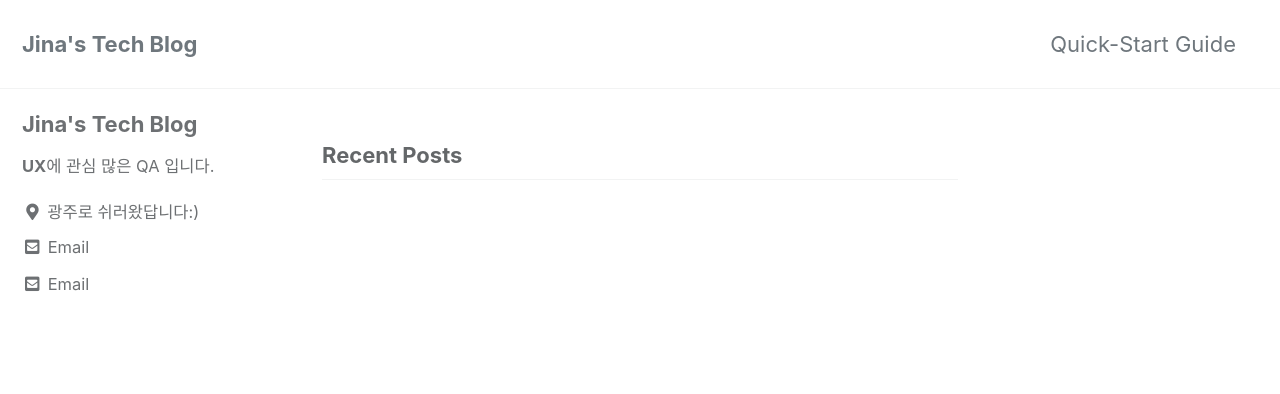
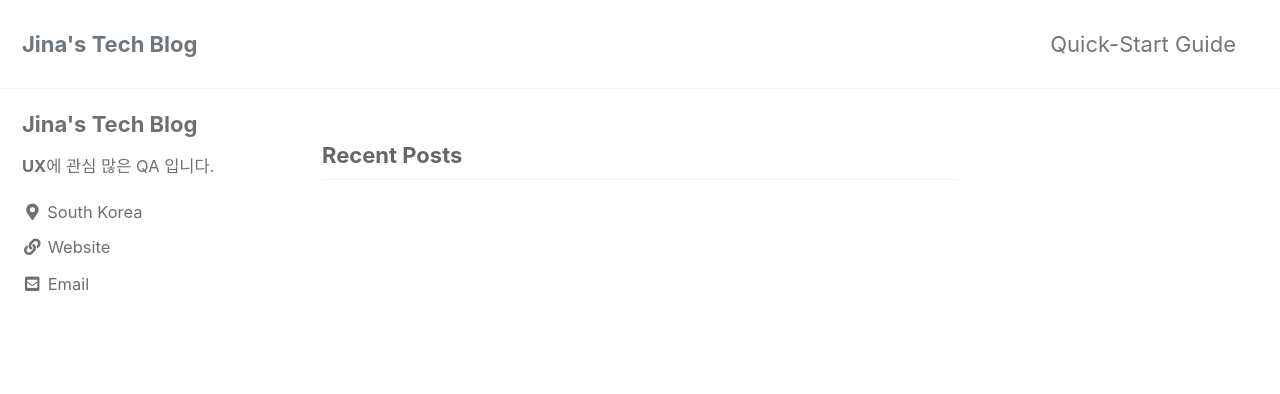
Before and after one commit to Jina13/Jina13.github.io, a Jekyll site: the page built from index.html, in a window 1280 px wide. Shown: the top 394 px of the page. Built offline with Jekyll 4.4.1, drawn with Linux system fonts in a browser that asks for light colours; cached includes are drawn as plain includes; a script bundle is joined from its source files by our own code; library files that are not in the unit come from our copies; the list of posts is cut into pages by our own code.

```diff
--- a/_config.yml
+++ b/_config.yml
@@ -24,8 +24,8 @@ description              : #
 url                      : # the base hostname & protocol for your site e.g. "https://jina13.github.io/"
 baseurl                  : # the subpath of your site, e.g. "/blog"
 repository               : # GitHub username/repo-name e.g. "Jina13/Jina13.github.io"
-teaser                   : # path of fallback teaser image, e.g. "C:\/githubPages/Jina13.github.io/assets/bio-photo.png"
-logo                     : # path of logo image to display in the masthead, e.g. "/assets/images/88x88.png"
+teaser                   : # path of fallback teaser image, e.g. "C:\/githubPages/Jina13.github.io/assets/images/bio-photo.png"
+logo                     : # path of logo image to display in the masthead, e.g.
 masthead_title           : # overrides the website title displayed in the masthead, use " " for no title
 # breadcrumbs            : false # true, false (default)
 words_per_minute         : 200
@@ -94,17 +94,17 @@ analytics:
 # Site Author
 author:
   name             : "Jina's Tech Blog"
-  avatar           : # path of avatar image, e.g. "/assets/images/bio-photo.png"
+  avatar           : # path of avatar image, e.g. "C:\/githubPages/Jina13.github.io/assets/images/bio-photo.png"
   bio              : "**UX**에 관심 많은 QA 입니다."
-  location         : "광주로 쉬러왔답니다:)"
+  location         : "South Korea"
   email            : "gina2567@naver.com"
   links:
     - label: "Email"
       icon: "fas fa-fw fa-envelope-square"
-      url: "mailto:gina2567@naver.com"
+      # url: "mailto:gina2567@naver.com"
     - label: "Website"
       icon: "fas fa-fw fa-link"
-      # url: "https://your-website.com"
+      url: "https://jina13.github.io/"
     - label: "Twitter"
       icon: "fab fa-fw fa-twitter-square"
       # url: "https://twitter.com/"
```
